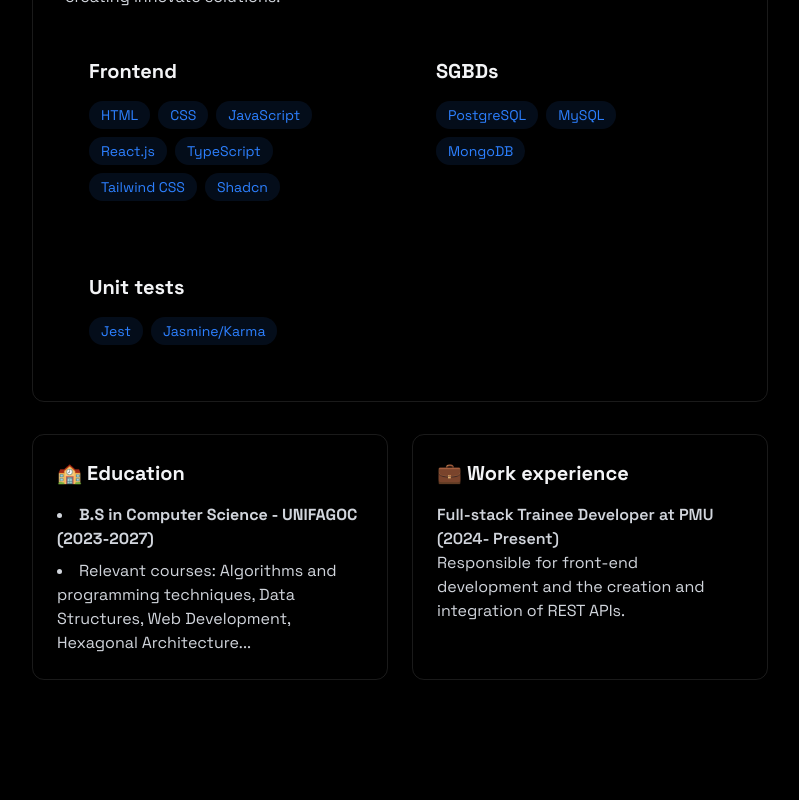
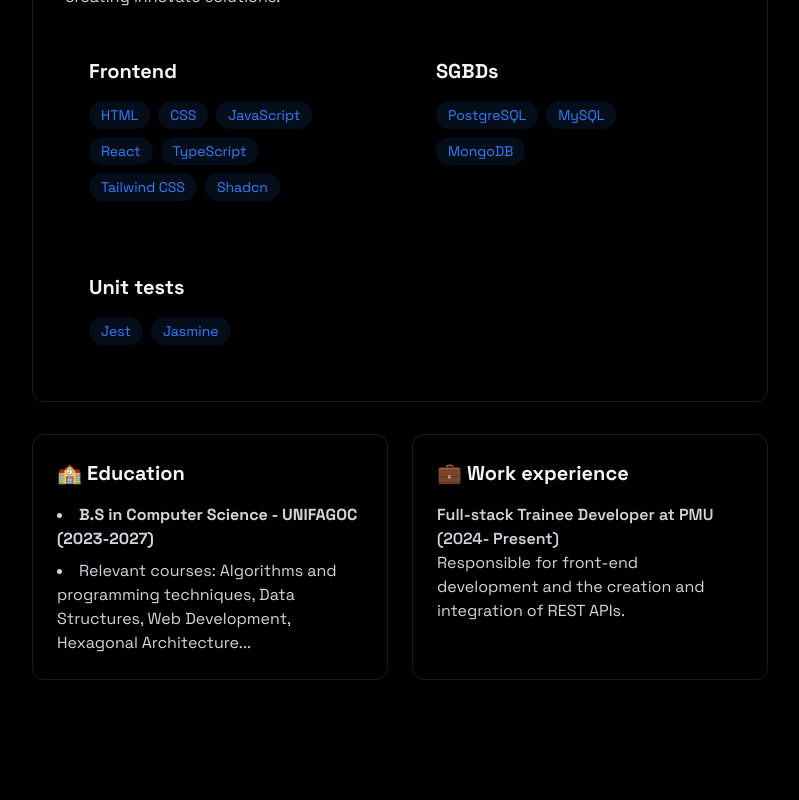
Before and after one commit to lucasrodriguescunha/beautiful-portfolio, a React (Vite) app: page / in a window 1280 px wide. Shown: the part 1020-1820 px from the top of the page, without its empty margins (240-1039 px from the left). Built offline with nearby package versions, Linux system fonts and the light colour scheme.

Commit message:
refactor: standardize skill names by removing unnecessary suffixes in About and Projects components

```diff
--- a/src/components/sections/About.jsx
+++ b/src/components/sections/About.jsx
@@ -8,7 +8,7 @@ export const About = () => {
         'HTML',
         'CSS',
         'JavaScript',
-        'React.js',
+        'React',
         'TypeScript',
         'Tailwind CSS',
         'Shadcn',
@@ -22,7 +22,7 @@ export const About = () => {
 
     const testsSkills = [
         'Jest',
-        'Jasmine/Karma'
+        'Jasmine'
     ];
 
     return (
--- a/src/components/sections/Projects.jsx
+++ b/src/components/sections/Projects.jsx
@@ -50,7 +50,7 @@ export const Projects = () => {
                                 {t('moodflix_description')}
                             </p>
                             <div className="flex flex-wrap gap-2 mb-4">
-                                {["Vite", "React.js", "TMDB API", "Appwrite", "Vercel"].map((tech, key) => (
+                                {["Vite", "React", "TMDB API", "Appwrite", "Vercel"].map((tech, key) => (
                                     <span key={key} className="bg-blue-500/10 text-blue-500 py-1 px-3 rounded-full text-sm hover:bg-blue-500/20
                                 hover:shadow-[0_2px_8px_rgba(59, 130, 246, 0.2)] transition"
                                     >
@@ -78,7 +78,7 @@ export const Projects = () => {
                                 {t('document_manager_description')}
                             </p>
                             <div className="flex flex-wrap gap-2 mb-4">
-                                {["Kotlin", "Spring", "React.js", "PostgreSQL", "Flyway", "GitLab", "Gradle", "Prime React", "JUnit", "Kotest"].map((tech, key) => (
+                                {["Kotlin", "Spring", "React", "PostgreSQL", "Flyway", "GitLab", "Gradle", "Prime React", "JUnit", "Kotest"].map((tech, key) => (
                                     <span key={key} className="bg-blue-500/10 text-blue-500 py-1 px-3 rounded-full text-sm hover:bg-blue-500/20
                                 hover:shadow-[0_2px_8px_rgba(59, 130, 246, 0.2)] transition"
                                     >
```
